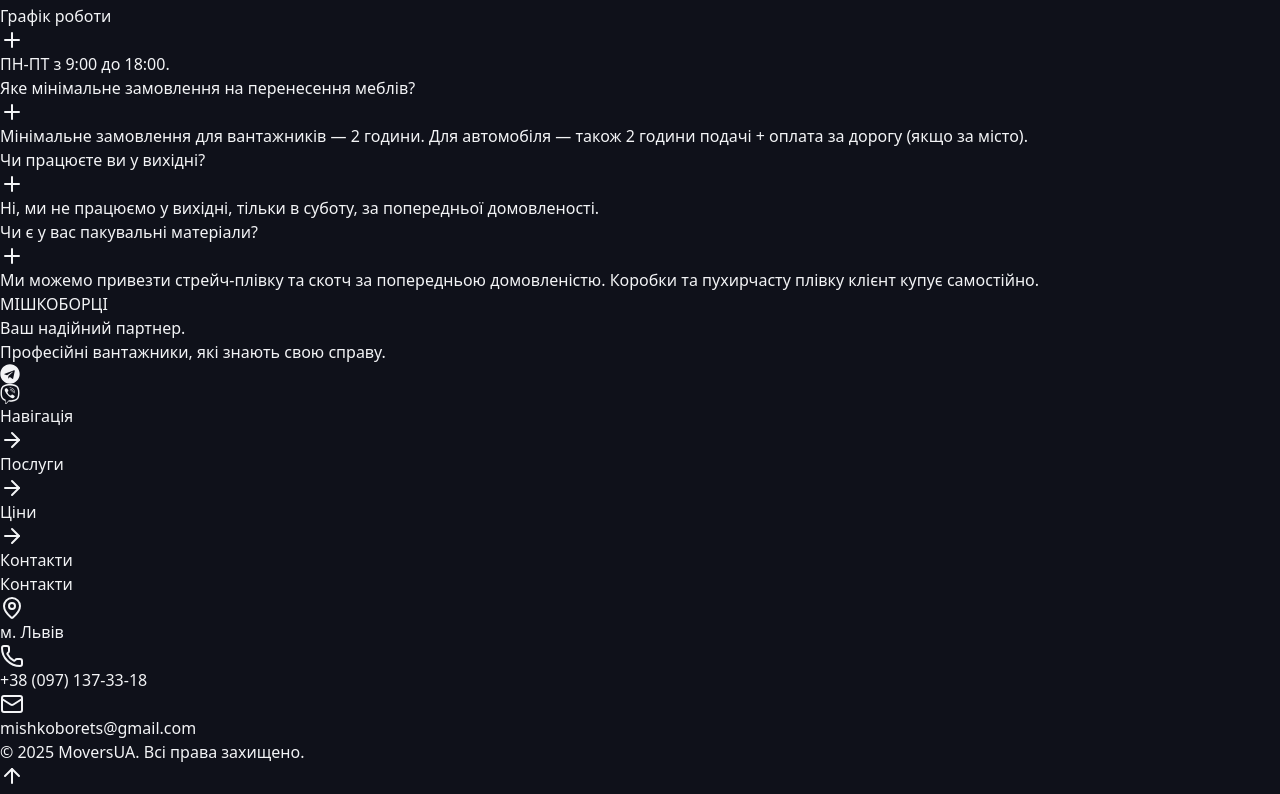
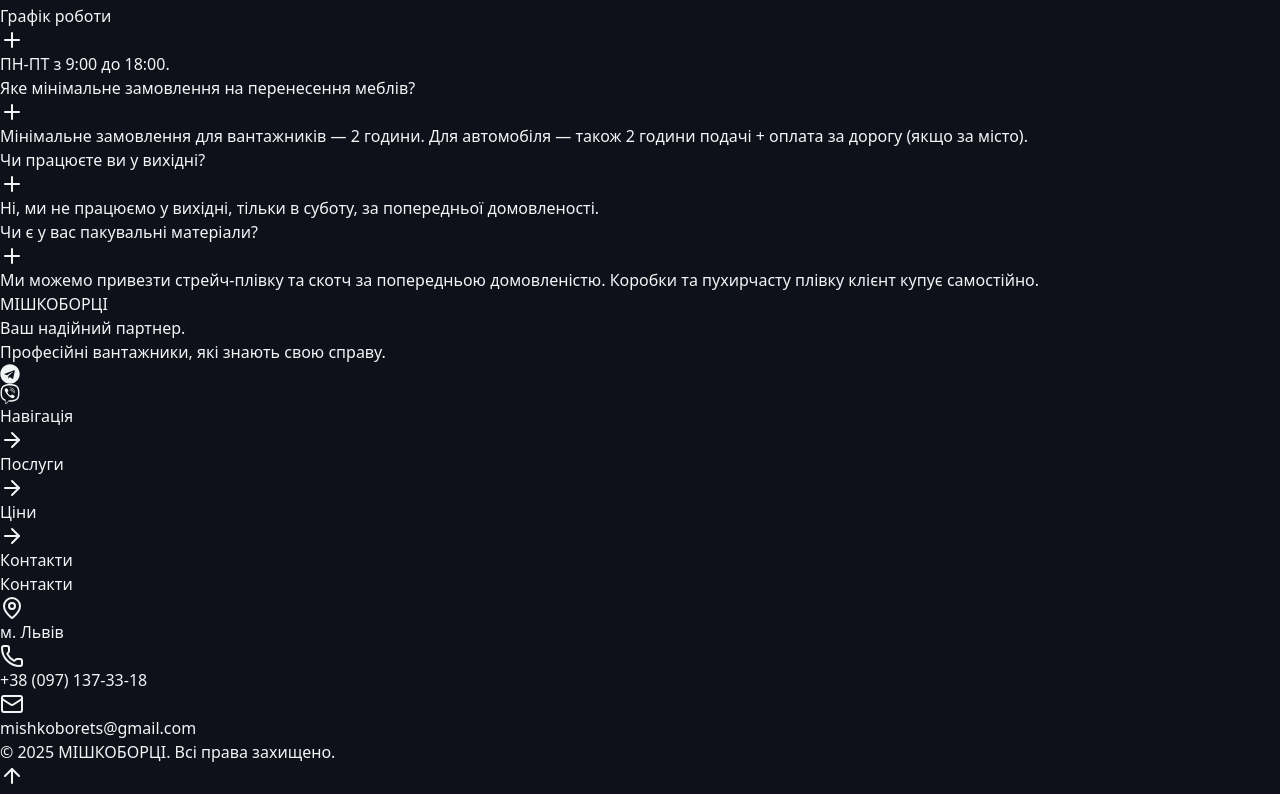
Before and after one commit to fiyzech/mishkoborci, a React (Vite) app: page / in a window 1280 px wide. Shown: the part 4617-5411 px from the top of the page. Built offline with nearby package versions, Linux system fonts and the light colour scheme.

Commit message:
edited text in footer

```diff
--- a/src/components/Footer.tsx
+++ b/src/components/Footer.tsx
@@ -85,7 +85,7 @@ export const Footer: React.FC = () => {
 
         </div>
         <div className="border-t border-gray-800 mt-12 pt-8 text-center text-sm text-gray-600">
-          <p>© 2025 MoversUA. Всі права захищено.</p>
+          <p>© 2025 МІШКОБОРЦІ. Всі права захищено.</p>
         </div>
       </div>
     </footer>
```
